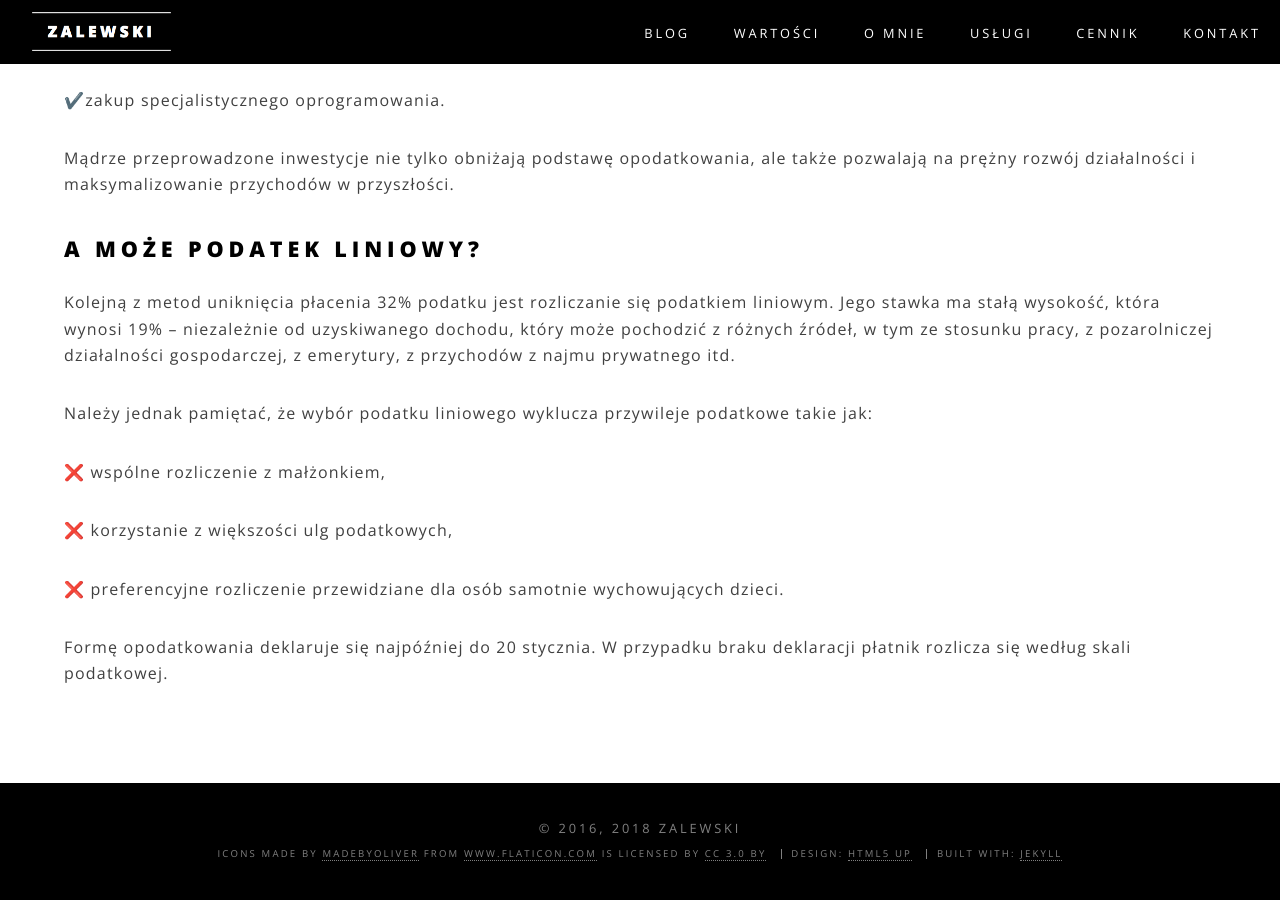
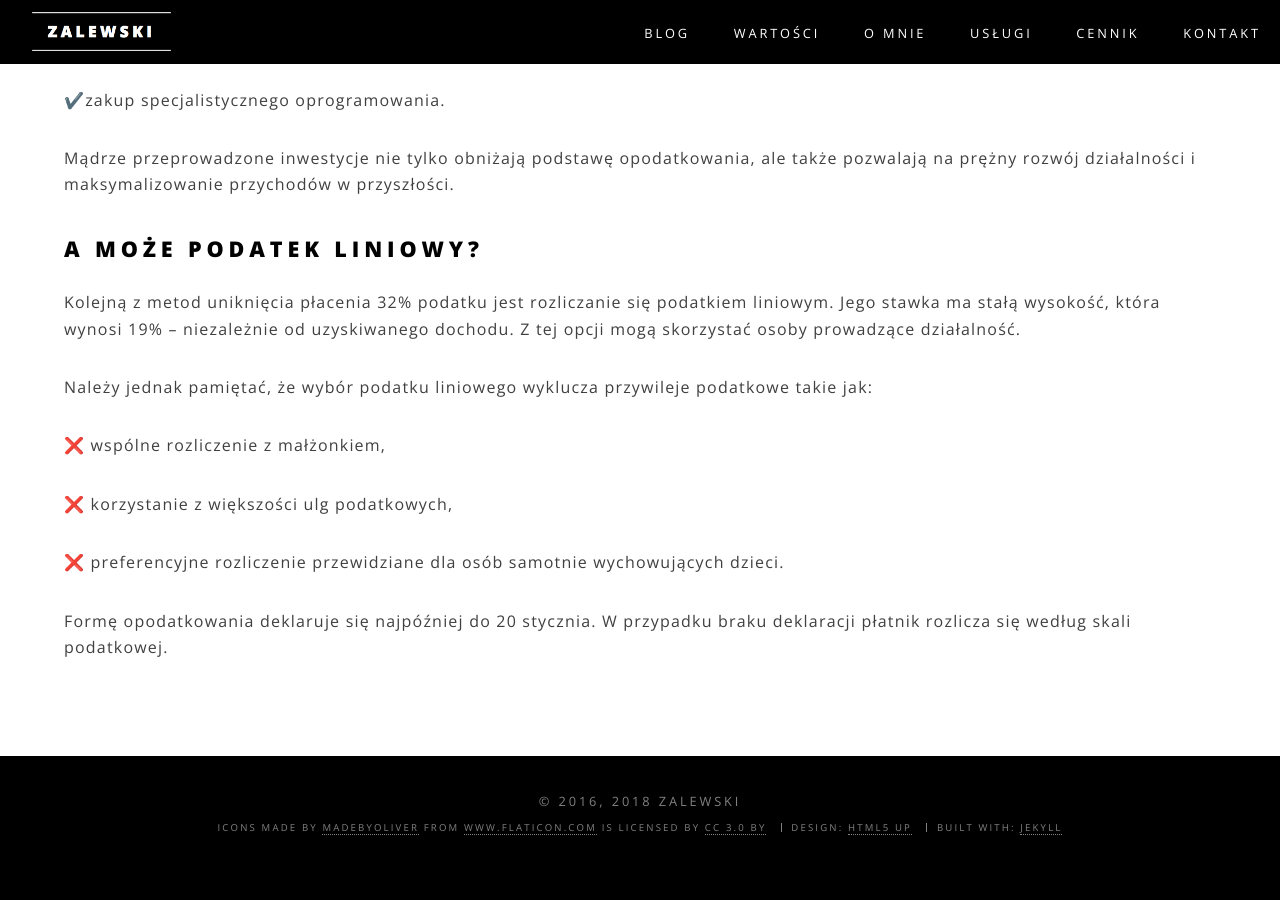
Before and after one commit to zalewskifinance/zalewskifinance.github.io, a Jekyll site: the page built from _posts/2018-10-30-prog-podatkowy.md, in a window 1280 px wide and 900 px high, scrolled down 1569 px. Built offline with Jekyll 4.4.1, drawn with Linux system fonts in a browser that asks for light colours; after the commit the page ends 2442 px from its top, so only the background shows below that.

Commit message:
Update 2018-10-30-prog-podatkowy.md

```diff
--- a/_posts/2018-10-30-prog-podatkowy.md
+++ b/_posts/2018-10-30-prog-podatkowy.md
@@ -42,7 +42,7 @@ Mądrze przeprowadzone inwestycje nie tylko obniżają podstawę opodatkowania,
 
 ## A może podatek liniowy?
 Kolejną z metod uniknięcia płacenia 32% podatku jest rozliczanie się podatkiem liniowym.
-Jego stawka ma stałą wysokość, która wynosi 19% – niezależnie od uzyskiwanego dochodu, który może pochodzić z różnych źródeł, w tym ze stosunku pracy, z pozarolniczej działalności gospodarczej, z emerytury, z przychodów z najmu prywatnego itd.
+Jego stawka ma stałą wysokość, która wynosi 19% – niezależnie od uzyskiwanego dochodu. Z tej opcji mogą skorzystać osoby prowadzące działalność.
 
 Należy jednak pamiętać, że wybór podatku liniowego wyklucza przywileje podatkowe takie jak:
 
```
